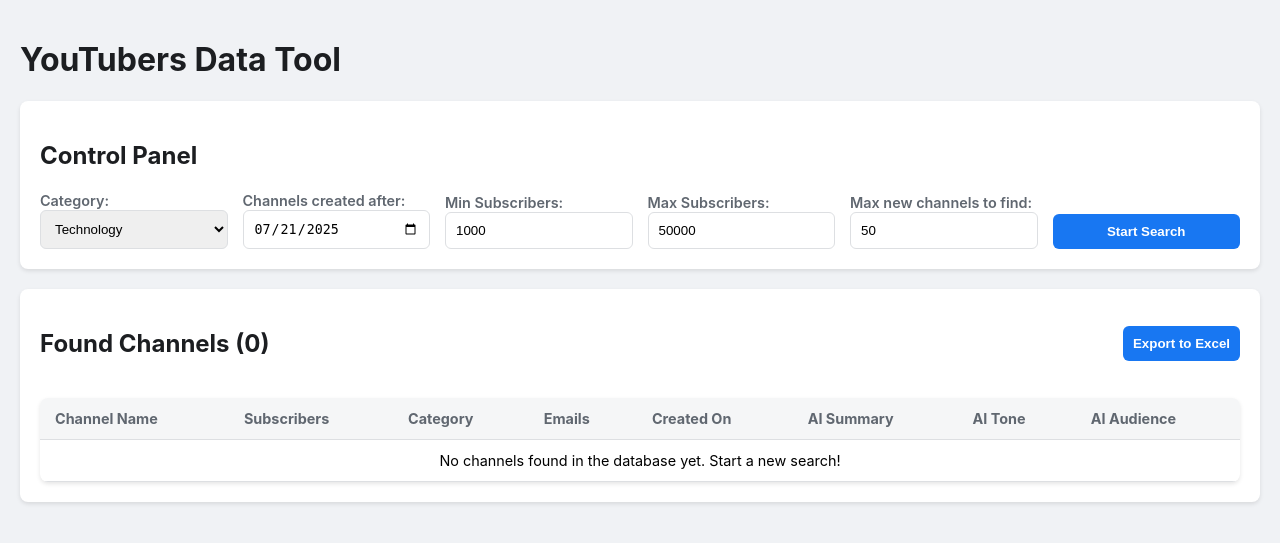
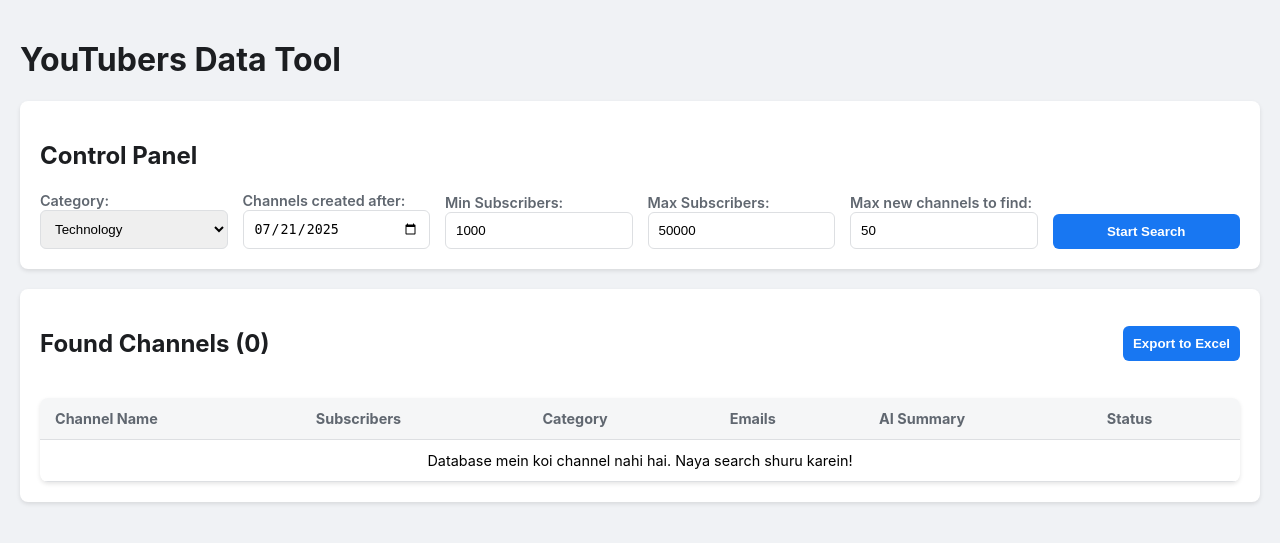
Before and after one commit to SCHANDAN996/youtubers-data, a Flask app: page / in a window 1280 px wide. Shown: the part 21-564 px from the top of the page. Run offline with Flask 3, Linux system fonts and the light colour scheme; data that the repository does not hold is empty; some libraries are stand-ins or nearby versions.

Commit message:
Update dashboard layout and add status selection

```diff
--- a/templates/dashboard.html
+++ b/templates/dashboard.html
@@ -6,7 +6,7 @@
     <title>YouTubers Data Dashboard</title>
     <style>
         body { font-family: -apple-system, BlinkMacSystemFont, "Segoe UI", Roboto, Helvetica, Arial, sans-serif; margin: 0; background-color: #f0f2f5; }
-        .container { max-width: 1400px; margin: 20px auto; padding: 20px; }
+        .container { max-width: 1600px; margin: 20px auto; padding: 20px; }
         .panel { background: white; padding: 20px; border-radius: 8px; box-shadow: 0 2px 4px rgba(0,0,0,0.1); margin-bottom: 20px; }
         h1, h2 { color: #1c1e21; }
         .form-grid { display: grid; grid-template-columns: repeat(auto-fit, minmax(150px, 1fr)); gap: 15px; align-items: end; }
@@ -21,6 +21,7 @@
         .flash.success { background-color: #e9f6ec; color: #0f5132; }
         .flash.error { background-color: #f8d7da; color: #842029; }
         .actions { display: flex; gap: 10px; margin-bottom: 20px; align-items: center; }
+        .status-select { padding: 5px; border-radius: 4px; border: 1px solid #ccc; }
     </style>
 </head>
 <body>
@@ -85,32 +86,69 @@
                         <th>Subscribers</th>
                         <th>Category</th>
                         <th>Emails</th>
-                        <th>Created On</th>
                         <th>AI Summary</th>
-                        <th>AI Tone</th>
-                        <th>AI Audience</th>
+                        <th>Status</th>
                     </tr>
                 </thead>
                 <tbody>
                     {% for channel in channels %}
-                    <tr>
-                        <td>{{ channel[0] }}</td>
+                    <tr data-channel-id="{{ channel[0] }}">
                         <td>{{ channel[1] }}</td>
                         <td>{{ channel[2] }}</td>
                         <td>{{ channel[3] }}</td>
                         <td>{{ channel[4] }}</td>
-                        <td>{{ channel[5] }}</td>
                         <td>{{ channel[6] }}</td>
-                        <td>{{ channel[7] }}</td>
+                        <td>
+                            <select class="status-select" onchange="updateStatus(this)">
+                                <option value="New" {% if channel[9] == 'New' %}selected{% endif %}>New</option>
+                                <option value="Contacted" {% if channel[9] == 'Contacted' %}selected{% endif %}>Contacted</option>
+                                <option value="Follow-up" {% if channel[9] == 'Follow-up' %}selected{% endif %}>Follow-up</option>
+                                <option value="Converted" {% if channel[9] == 'Converted' %}selected{% endif %}>Converted</option>
+                                <option value="Not a Fit" {% if channel[9] == 'Not a Fit' %}selected{% endif %}>Not a Fit</option>
+                            </select>
+                        </td>
                     </tr>
                     {% else %}
                     <tr>
-                        <td colspan="8" style="text-align: center;">No channels found in the database yet. Start a new search!</td>
+                        <td colspan="6" style="text-align: center;">Database mein koi channel nahi hai. Naya search shuru karein!</td>
                     </tr>
                     {% endfor %}
                 </tbody>
             </table>
         </div>
     </div>
+    <script>
+        function updateStatus(selectElement) {
+            const newStatus = selectElement.value;
+            const row = selectElement.closest('tr');
+            const channelId = row.dataset.channelId;
+
+            fetch('/update_status', {
+                method: 'POST',
+                headers: {
+                    'Content-Type': 'application/json',
+                },
+                body: JSON.stringify({
+                    channel_id: channelId,
+                    status: newStatus,
+                }),
+            })
+            .then(response => response.json())
+            .then(data => {
+                if (data.success) {
+                    console.log('Status updated for ' + channelId);
+                    // Visual feedback
+                    row.style.backgroundColor = '#e9f6ec';
+                    setTimeout(() => { row.style.backgroundColor = ''; }, 1000);
+                } else {
+                    alert('Status update failed: ' + data.message);
+                }
+            })
+            .catch((error) => {
+                console.error('Error:', error);
+                alert('An error occurred while updating status.');
+            });
+        }
+    </script>
 </body>
 </html>
```
